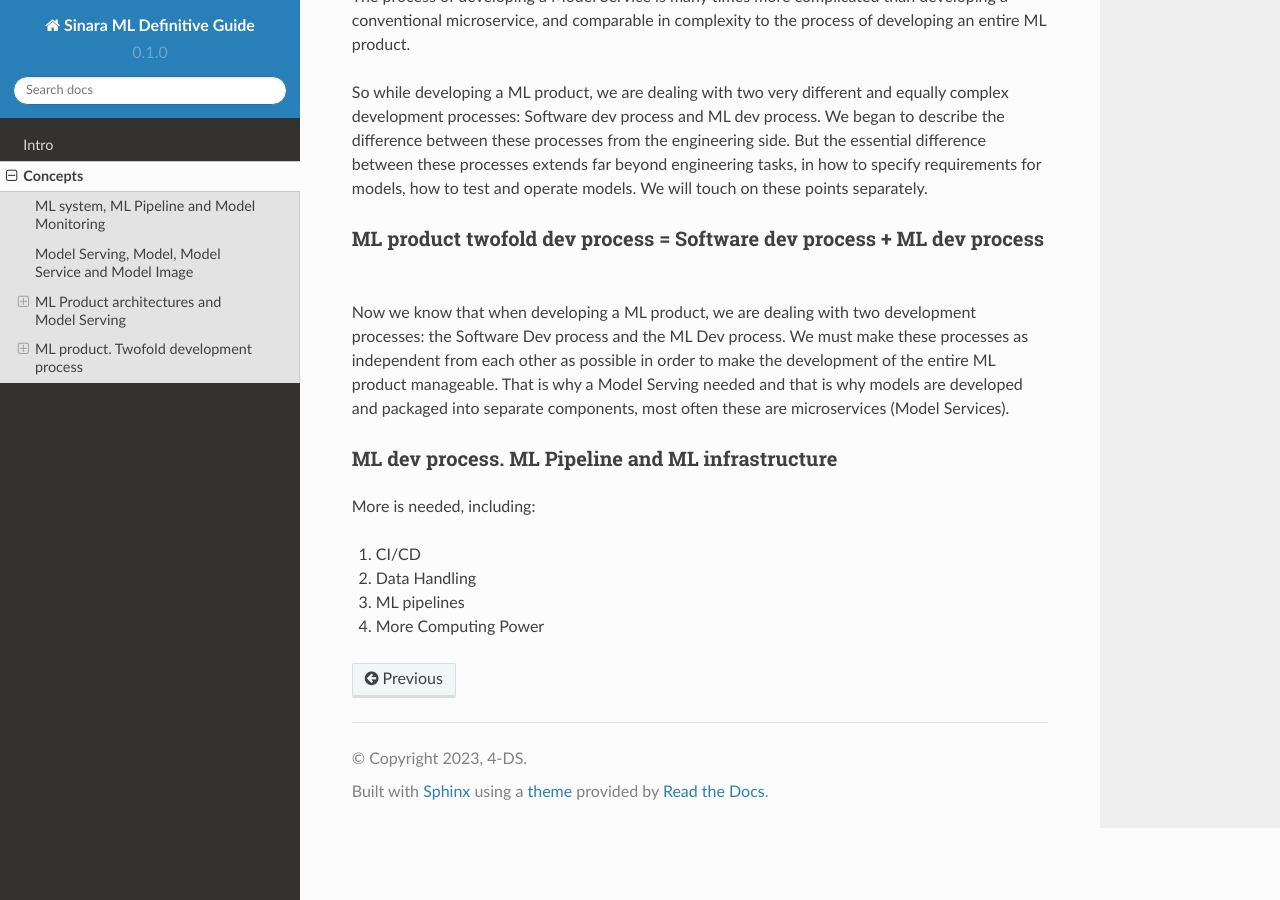
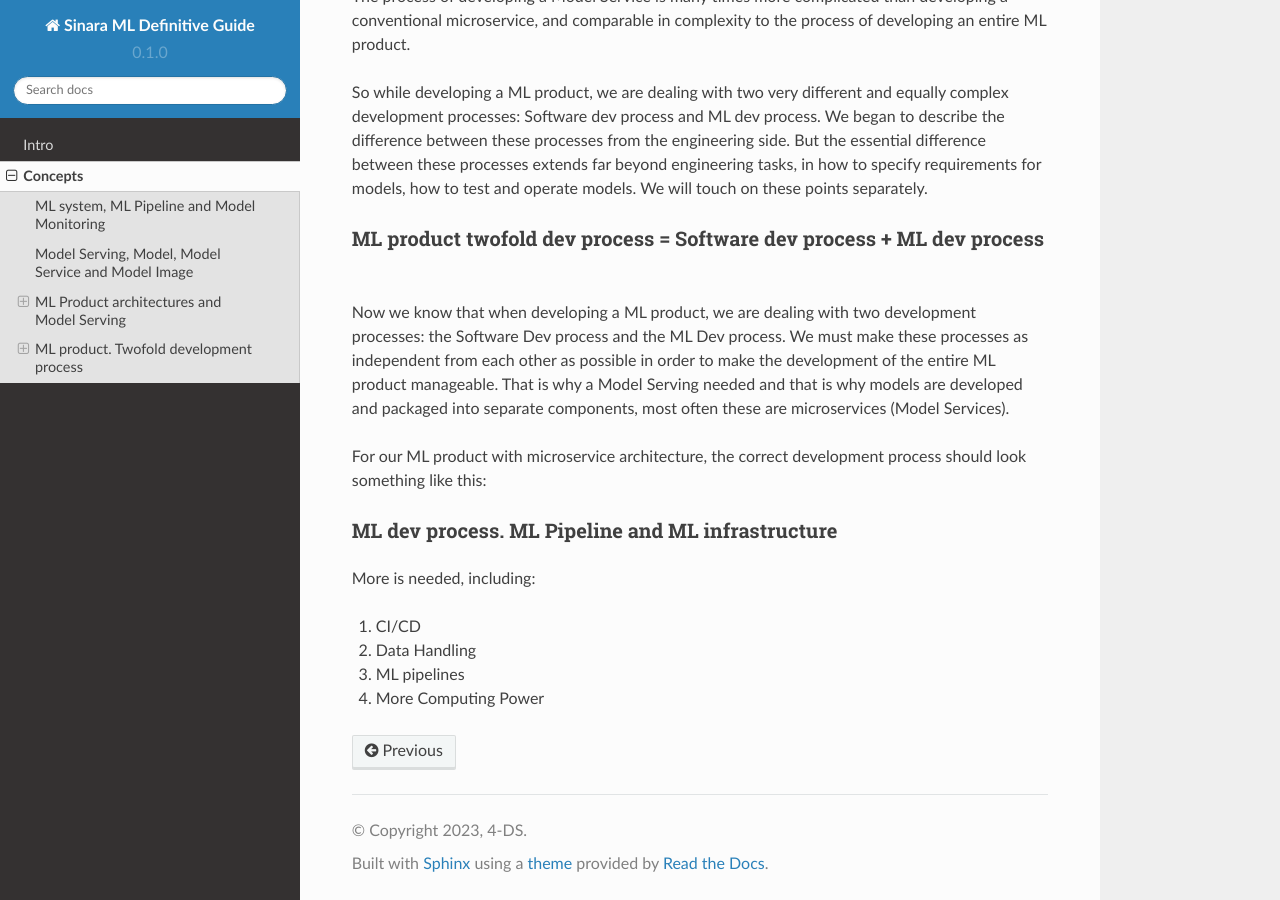
Before and after one commit to 4-DS/SinaraML-Def-Guide, a Sphinx documentation site: the page built from docs/source/concepts.rst, in a window 1280 px wide and 900 px high, scrolled down 7394 px. Built offline with Sphinx 7.4.7 and the Read the Docs theme 2.0.0, drawn with Linux system fonts in a browser that asks for light colours.

Commit message:
Update concepts.rst

```diff
--- a/docs/source/concepts.rst
+++ b/docs/source/concepts.rst
@@ -135,6 +135,8 @@
 ==============================================================================
 Now we know that when developing a ML product, we are dealing with two development processes: the Software Dev process and the ML Dev process. We must make these processes as independent from each other as possible in order to make the development of the entire ML product manageable. That is why a Model Serving needed and that is why models are developed and packaged into separate components, most often these are microservices (Model Services).
 
+For our ML product with microservice architecture, the correct development process should look something like this:
+
 
 
 ML dev process. ML Pipeline and ML infrastructure
```
